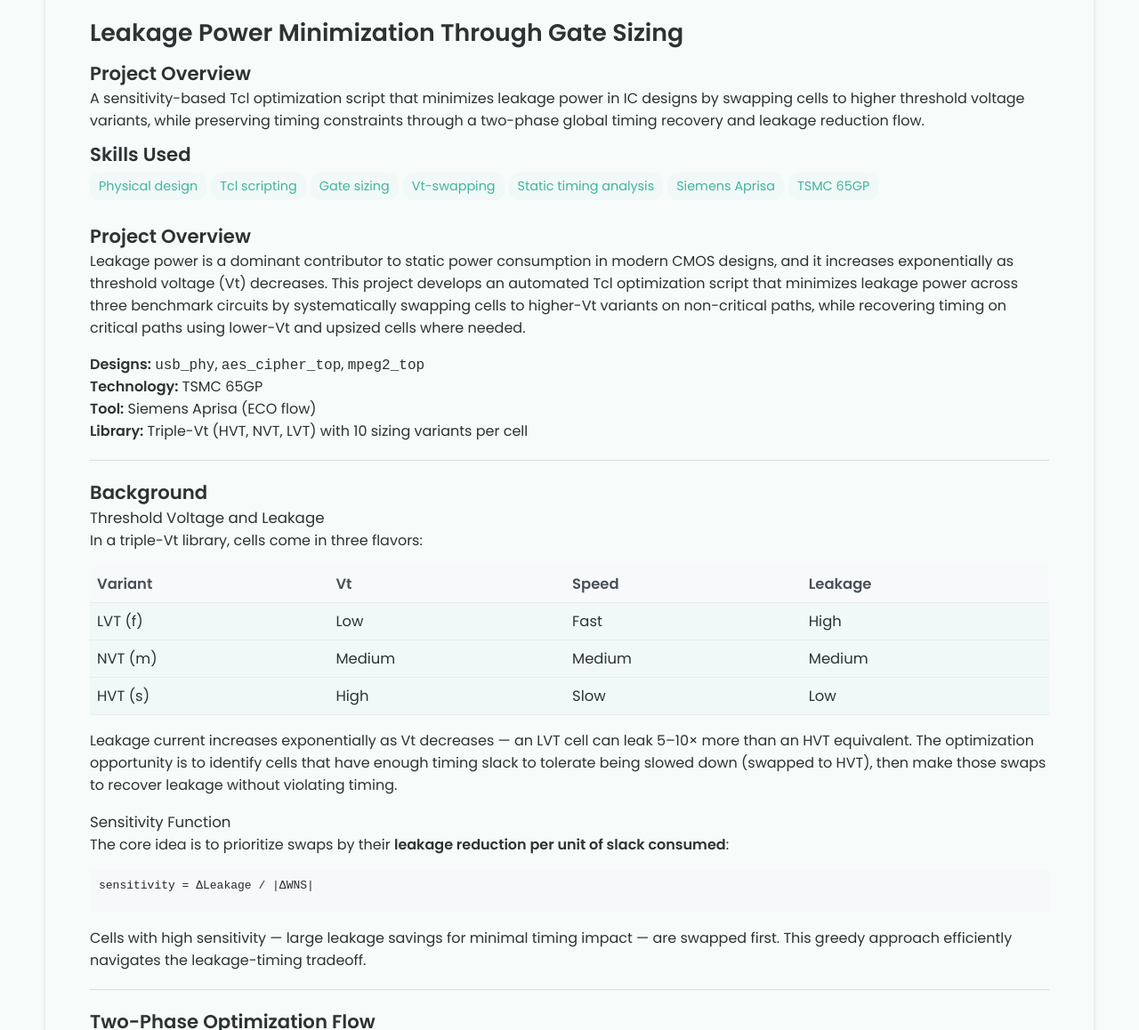
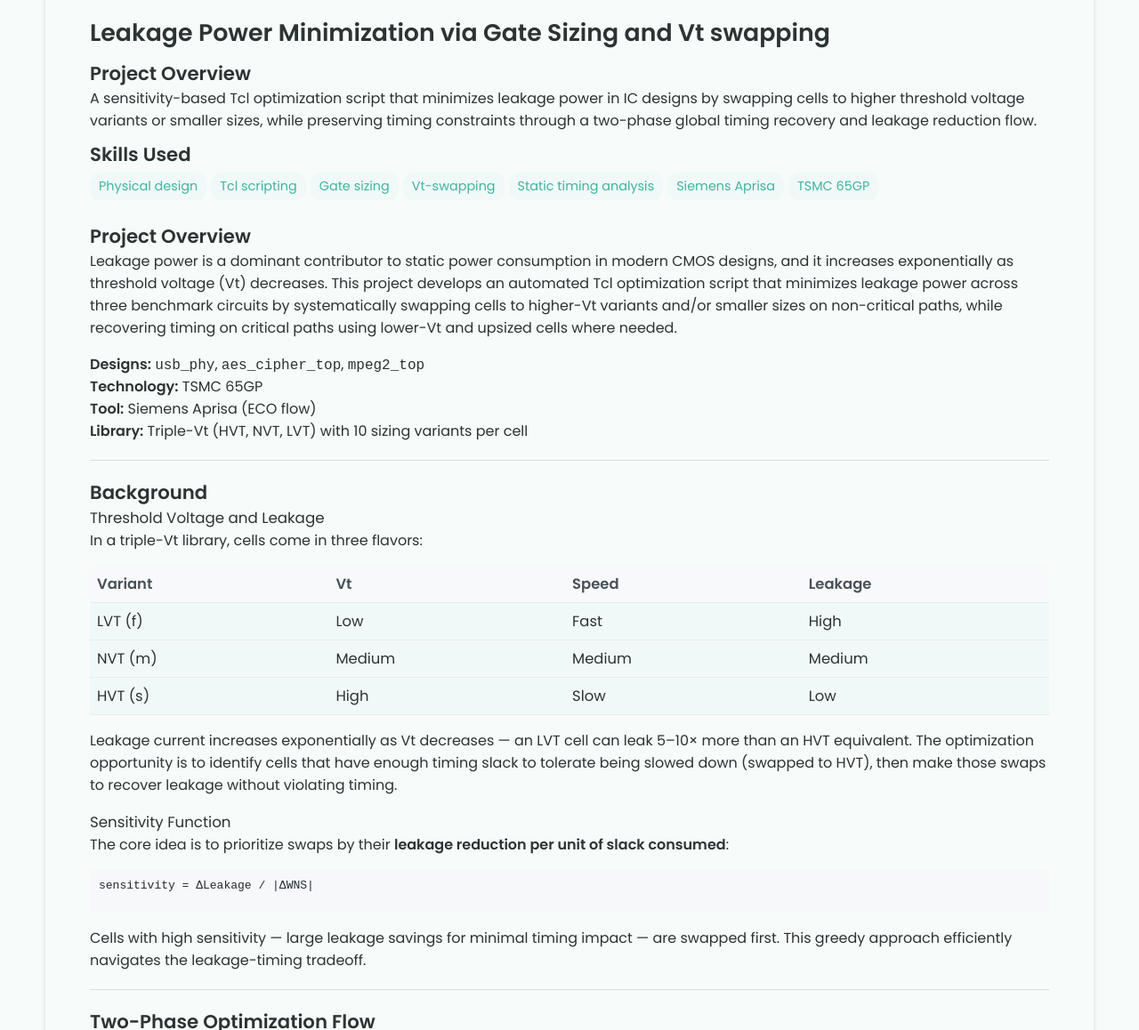
Before and after one commit to mmzarif/mmzarif.github.io, a Jekyll site: the page built from _projects/leakage-power-minimization/index.md, in a window 1280 px wide and 1400 px high, scrolled down 389 px. Shown: the part 242-1400 px from the top of the window at 89% size. Built offline with Jekyll 4.4.1, drawn with Linux system fonts in a browser that asks for light colours; some of the changed text lies outside the part shown.

Commit message:
Update index.md

```diff
--- a/_projects/leakage-power-minimization/index.md
+++ b/_projects/leakage-power-minimization/index.md
@@ -1,8 +1,8 @@
 ---
 layout: post
-title: Leakage Power Minimization Through Gate Sizing
+title: Leakage Power Minimization via Gate Sizing and Vt swapping
 date: 2026-06-10
-description: A sensitivity-based Tcl optimization script that minimizes leakage power in IC designs by swapping cells to higher threshold voltage variants, while preserving timing constraints through a two-phase global timing recovery and leakage reduction flow.
+description: A sensitivity-based Tcl optimization script that minimizes leakage power in IC designs by swapping cells to higher threshold voltage variants or smaller sizes, while preserving timing constraints through a two-phase global timing recovery and leakage reduction flow.
 skills:
   - Physical design
   - Tcl scripting
@@ -16,7 +16,7 @@ main-image: https://images.unsplash.com/photo-1587845323226-bad89242c735?fm=jpg&
 
 ## Project Overview
 
-Leakage power is a dominant contributor to static power consumption in modern CMOS designs, and it increases exponentially as threshold voltage (Vt) decreases. This project develops an automated Tcl optimization script that minimizes leakage power across three benchmark circuits by systematically swapping cells to higher-Vt variants on non-critical paths, while recovering timing on critical paths using lower-Vt and upsized cells where needed.
+Leakage power is a dominant contributor to static power consumption in modern CMOS designs, and it increases exponentially as threshold voltage (Vt) decreases. This project develops an automated Tcl optimization script that minimizes leakage power across three benchmark circuits by systematically swapping cells to higher-Vt variants and/or smaller sizes on non-critical paths, while recovering timing on critical paths using lower-Vt and upsized cells where needed.
 
 **Designs:** `usb_phy`, `aes_cipher_top`, `mpeg2_top`
 **Technology:** TSMC 65GP
```
Also changed, not shown: other parts of _projects/leakage-power-minimization/index.md (+1 -1 lines).
